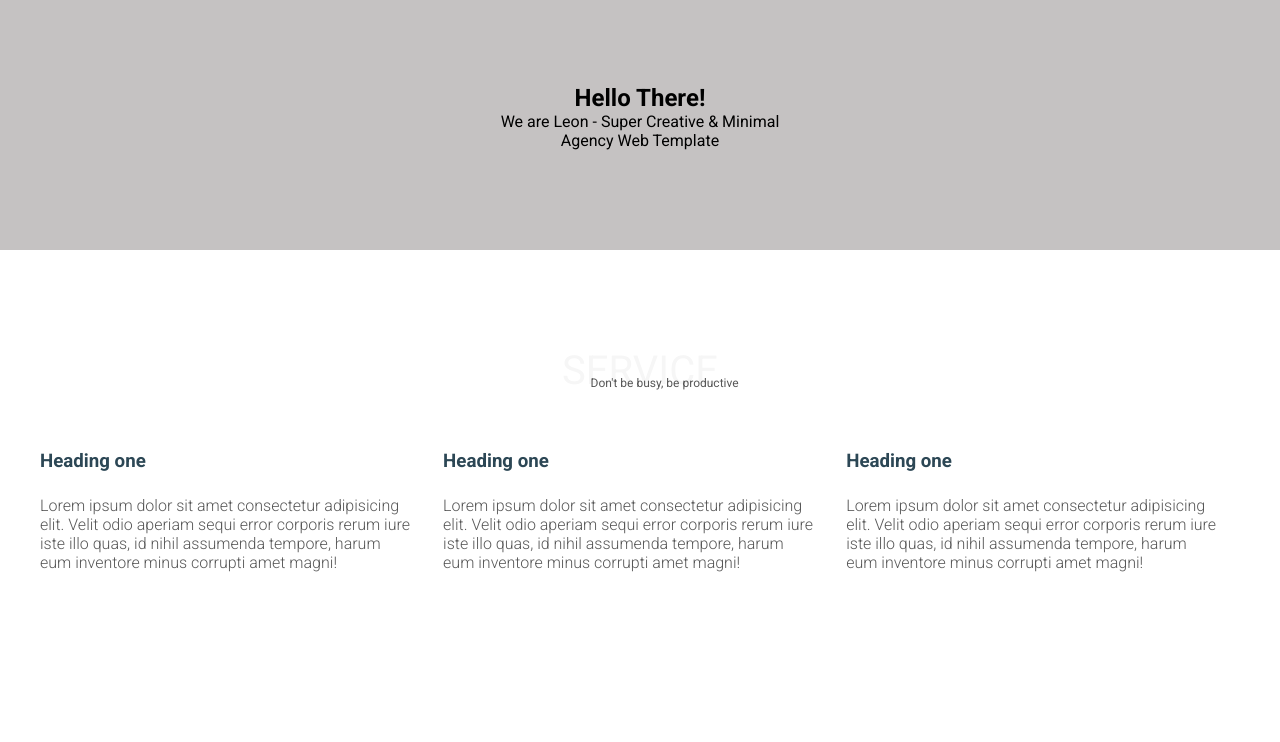
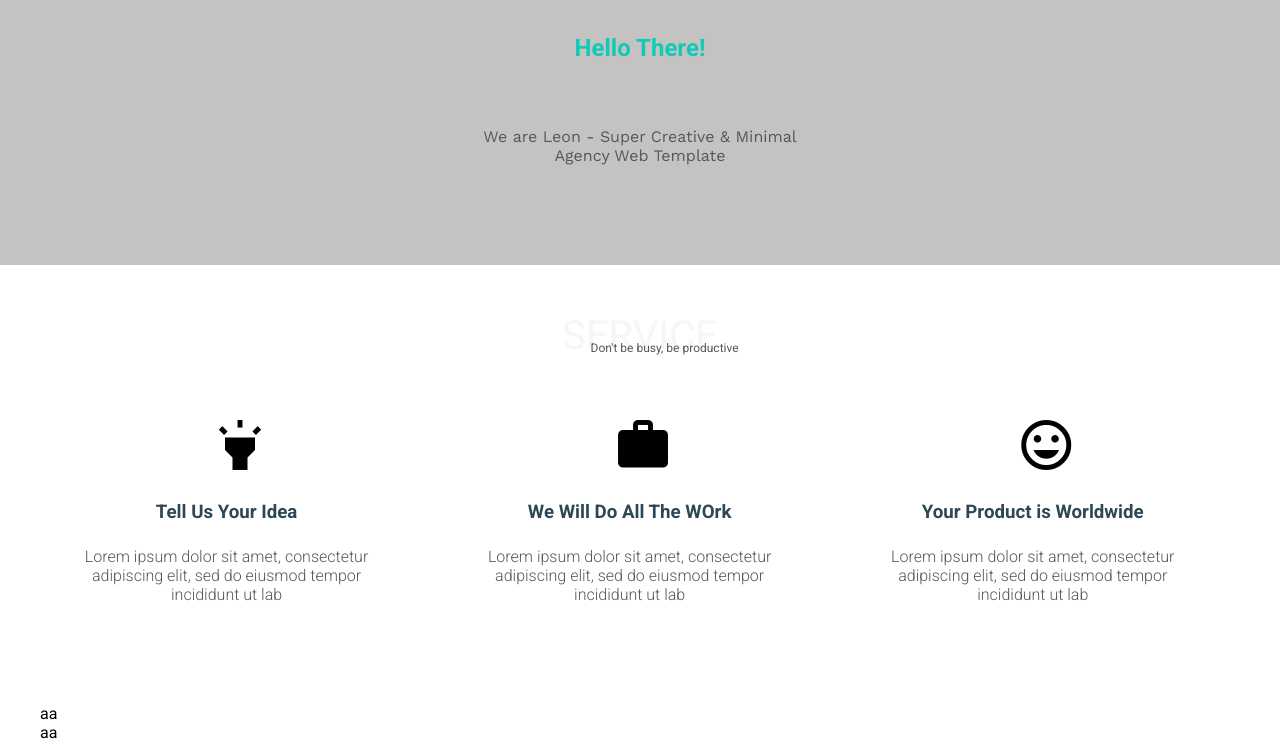
Before and after one commit to ishrat98/Template, a plain HTML site: page index.html in a window 1280 px wide. Shown: the part 89-831 px from the top of the page. Before the commit the page ends 800 px from the top, so only its background shows below. Drawn offline with nearby package versions, Linux system fonts and the light colour scheme.

Commit message:
upto about

```diff
--- a/css/main.css
+++ b/css/main.css
@@ -15,6 +15,10 @@ body {
 
 .font-light{
     font-weight: 300;
+}
+
+.font-worksans {
+    font-family: 'Work Sans', sans-serif;
 }
 
 .width-33 {
@@ -55,8 +59,27 @@ body {
 }
 
 .section-padding{
-    padding-top: 100px;
+    padding-top: 50px;
     padding-bottom: 100px;
+}
+
+.centre-padding{
+    padding-top: 65px;
+
+}
+
+.text-middle {
+    text-align: center;
+
+}
+
+.box .material-icons{
+
+    height:1rem;
+    font-size: 3.75em;
+    padding-left: 170px ;
+    padding-bottom: 70px;
+
 }
 
 .header::after {
@@ -74,13 +97,15 @@ body {
 .main-menu-area {
     float: right;
     list-style: none;
-    margin-top: 0px;
+    padding-top: 40px;
+    padding-bottom: 0px;
 }
 
 .hp-welcome-area {
     text-align: center;
     background: #c5c2c2;
 }
+
 .box{
     position: relative;
     width: 100%;
--- a/index.html
+++ b/index.html
@@ -10,6 +10,9 @@
     <!-- Google font -->
     <link href="https://fonts.googleapis.com/css?family=Roboto:300,400,500,700&display=swap" rel="stylesheet">
     <!-- Google font -->
+
+    <!-- Worksans font -->
+    <link href="https://fonts.googleapis.com/css?family=Work+Sans&display=swap" rel="stylesheet">
 
     <!-- Material icon -->
     <link href="https://fonts.googleapis.com/icon?family=Material+Icons" rel="stylesheet">
@@ -51,11 +54,11 @@
     <section class="hp-welcome-area section-padding">
         <div class="container">
             <div class="welcome-text">
-                <h1>
+                <h1 class= "primary-text-color">
                     Hello There!
                 </h1>
 
-                <p> We are Leon - Super Creative & Minimal<br>
+                <p class="centre-padding grey font-worksans"> We are Leon - Super Creative & Minimal<br>
                     Agency Web Template</p>
 
             </div>
@@ -71,29 +74,56 @@
             <div class=" clearfix box-area">
                 <div class="box width-33 float-left">
 
-                    <h3 class="black">Heading one</h3>
-                    <p class="grey font-size-16 font-light">Lorem ipsum dolor sit amet consectetur adipisicing elit.
-                        Velit odio aperiam sequi error corporis
-                        rerum iure iste illo quas, id nihil assumenda tempore, harum eum inventore minus corrupti amet
-                        magni!</p>
+                        <i class="material-icons">
+                            highlight
+                            </i>
+
+                    <h3 class="black text-middle">Tell Us Your Idea</h3>
+                    <p class="grey font-size-16 font-light text-middle">Lorem ipsum dolor sit amet, consectetur</br>
+                        adipiscing elit, sed do eiusmod tempor </br>
+                        incididunt ut lab</p>
                 </div>
                 <div class="box width-33 float-left">
-                    <h3 class="black">Heading one</h3>
-                    <p class="grey font-size-16 font-light">Lorem ipsum dolor sit amet consectetur adipisicing elit.
-                        Velit odio aperiam sequi error corporis
-                        rerum iure iste illo quas, id nihil assumenda tempore, harum eum inventore minus corrupti amet
-                        magni!</p>
+                    <i class="material-icons">
+                        work
+                        </i>
+                    <h3 class="black text-middle">We Will Do All The WOrk</h3>
+                    <p class="grey font-size-16 font-light text-middle">Lorem ipsum dolor sit amet, consectetur </br>
+                        adipiscing elit, sed do eiusmod tempor </br>
+                        incididunt ut lab</p>
                 </div>
                 <div class="box width-33 float-left">
-                    <h3 class="black">Heading one</h3>
-                    <p class="grey font-size-16 font-light">Lorem ipsum dolor sit amet consectetur adipisicing elit.
-                        Velit odio aperiam sequi error corporis
-                        rerum iure iste illo quas, id nihil assumenda tempore, harum eum inventore minus corrupti amet
-                        magni!</p>
+                    <i class="material-icons">
+                        tag_faces
+                        </i>
+                    <h3 class="black text-middle">Your Product is Worldwide</h3>
+                    <p class="grey font-size-16 font-light text-middle">Lorem ipsum dolor sit amet, consectetur </br>
+                        adipiscing elit, sed do eiusmod tempor</br>
+                        incididunt ut lab</p>
                 </div>
             </div>
         </div>
 
+    </section>
+
+    <section class="service">
+        <div class="container">
+            <div class="service-part-1">
+                <div class="leftpart">
+                        aa
+                </div>
+                <div class="right">
+                        aa
+                </div>
+
+            </div>
+            <div class="service-part-2">
+
+            </div>
+
+
+
+        </div>
     </section>
 
 
```
